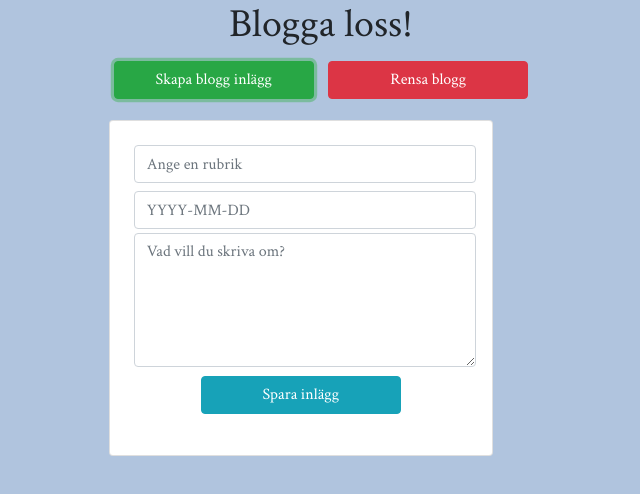
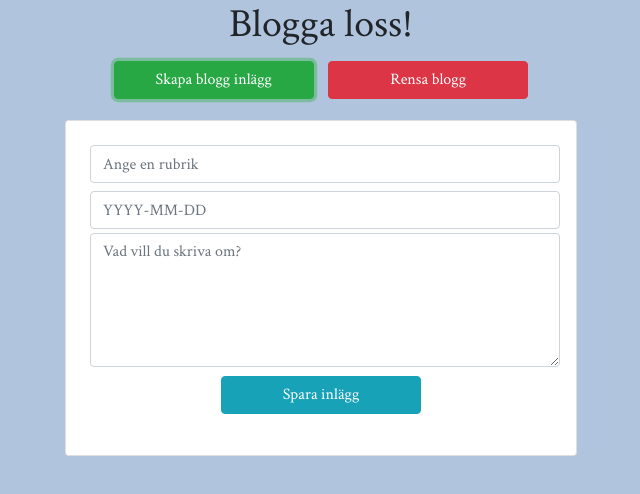
Before and after one commit to Tallbacka/Blogg, a plain HTML site: page index.html in a window 1280 px wide. Both pictures are taken after a click on the button "Skapa blogg inlägg". Shown: the top 494 px of the page, without its empty margins (319-959 px from the left). Drawn offline with nearby package versions, Linux system fonts and the light colour scheme.

Commit message:
this .... css

```diff
--- a/main.js
+++ b/main.js
@@ -1,6 +1,6 @@
 // Ovning Webbutveckling .Net
-var inputs = document.getElementsByClassName("form-control")
-var parent = document.getElementById("wrapper")
+var inputs = document.getElementsByClassName("form-control");
+var parent = document.getElementById("wrapper");
 
 /* Creates an blogg object and stringyfies it and
 saves it to localstorage */
@@ -20,12 +20,21 @@ function saveData() {
 
 // Parses data from localstorage to json object and updates the view
 function updateBlogg() {
-    removeChilds()
+    removeChilds();
+    var temp = [];
     for (let i = 0; i < localStorage.length; i++) {
         var postObject = JSON.parse(localStorage.getItem(localStorage.key(i)));
 
-        appendElements(postObject);
+        temp.push(postObject);
     }
+    temp.sort((a, b) => { return b.id - a.id });
+
+    for (let i = 0; i < temp.length; i++) {
+        sortedJson = JSON.parse(JSON.stringify(temp[i]))
+        appendElements(sortedJson);
+    }
+
+
 }
 
 // Appends graphical elements with data from json object
@@ -39,32 +48,32 @@ function appendElements(postObject) {
 
     var pHead = document.createElement('h1');
     pHead.setAttribute('id', "header");
-    pHead.innerHTML = postObject.header
+    pHead.innerHTML = postObject.header;
 
     var pDate = document.createElement('p');
     pDate.setAttribute('id', "date");
-    pDate.innerHTML = postObject.date
+    pDate.innerHTML = postObject.date;
 
     var pText = document.createElement('p');
     pText.setAttribute('id', "bloggText");
-    pText.innerHTML = postObject.blogg
+    pText.innerHTML = postObject.blogg;
 
-    article.appendChild(pHead)
-    article.appendChild(pDate)
-    article.appendChild(pText)
-    divContainer.appendChild(article)
+    article.appendChild(pHead);
+    article.appendChild(pDate);
+    article.appendChild(pText);
+    divContainer.appendChild(article);
     parent.appendChild(divContainer);
-    parent.insertAdjacentElement("afterbegin", divContainer)
+    parent.insertAdjacentElement("afterbegin", divContainer);
 
 }
 
 function clearPosts() {
     localStorage.clear();
-    removeChilds()
+    removeChilds();
 }
 
 function removeChilds() {
     while (parent.hasChildNodes()) {
-        parent.removeChild(parent.lastChild)
+        parent.removeChild(parent.lastChild);
     }
 }
--- a/style.css
+++ b/style.css
@@ -40,7 +40,9 @@ body {
 }
 
 #header{
-    display:inline-flex;
+    display:inline-block;
+    align-content: center;
+    flex-wrap: wrap;
     flex-flow: column;
     justify-content: center;
 }
@@ -60,6 +62,7 @@ input {
 
 #blogg {
     width: 30;
+
 }
 
 .btn {
@@ -75,12 +78,16 @@ input {
     word-wrap: break-word;
 }
 
+
 @media only screen and ( min-width: 300px) {
 
+    #bloggDropdown{
+        margin: auto;
+    }
+    #responseContainer, #bloggDropdown {
+        width: 80vw;
+    }
 
-    #responseContainer, #bloggDropdown {
-        width: 100vw;
-    }
 }
 
 /* smartphone landscapes */
@@ -100,14 +107,16 @@ input {
 /* Tablet landscape, desktop */
 
 @media only screen and (min-width: 1024px) {
-
+    #responseContainer, #bloggDropdown {
+        width: 60vw;
+    }
 }
 
 /* Very large desktops */
 
 @media only screen and (min-width: 1199px) {
     #responseContainer, #bloggDropdown {
-        width: 30vw;
+        width: 40vw;
     }
 
 
```
